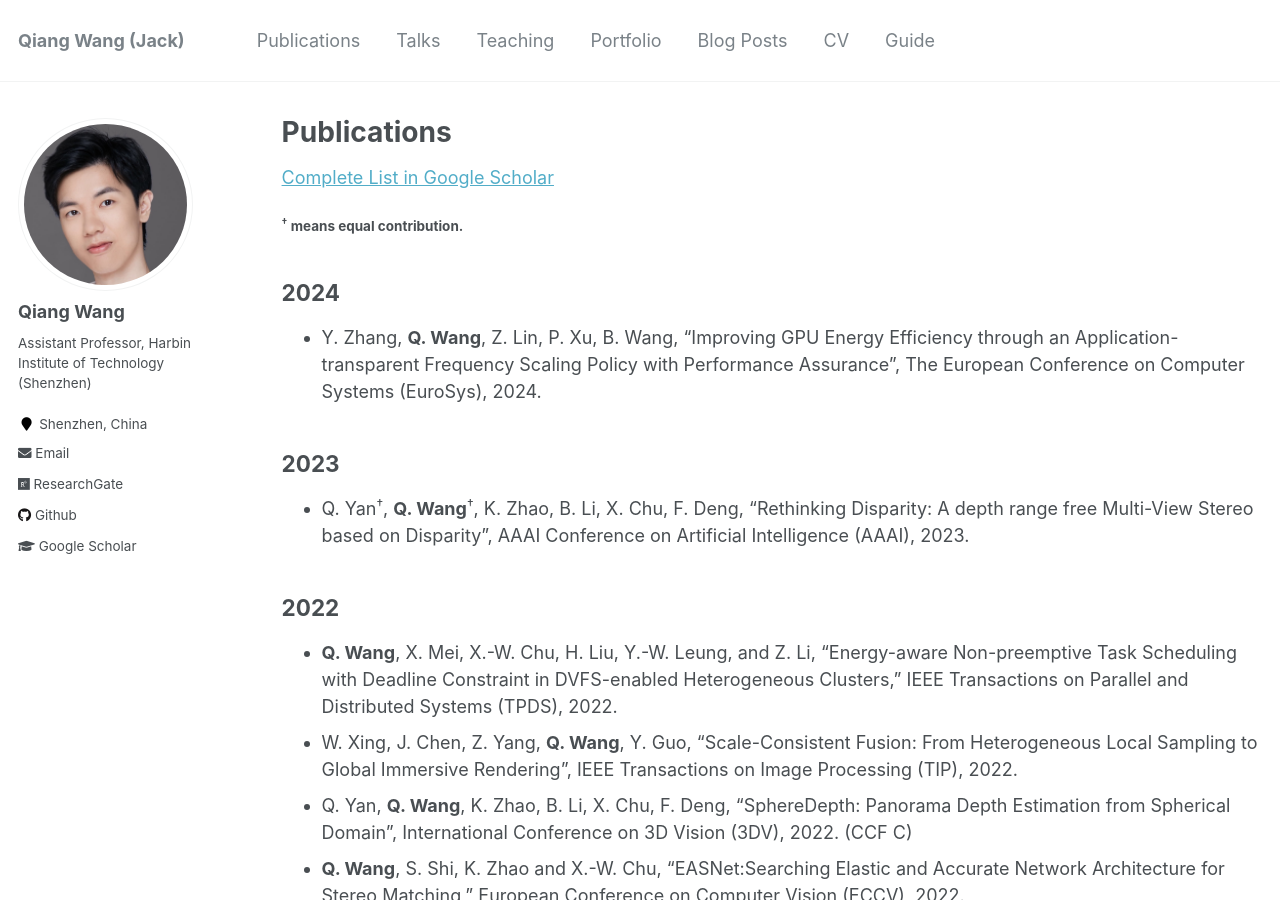
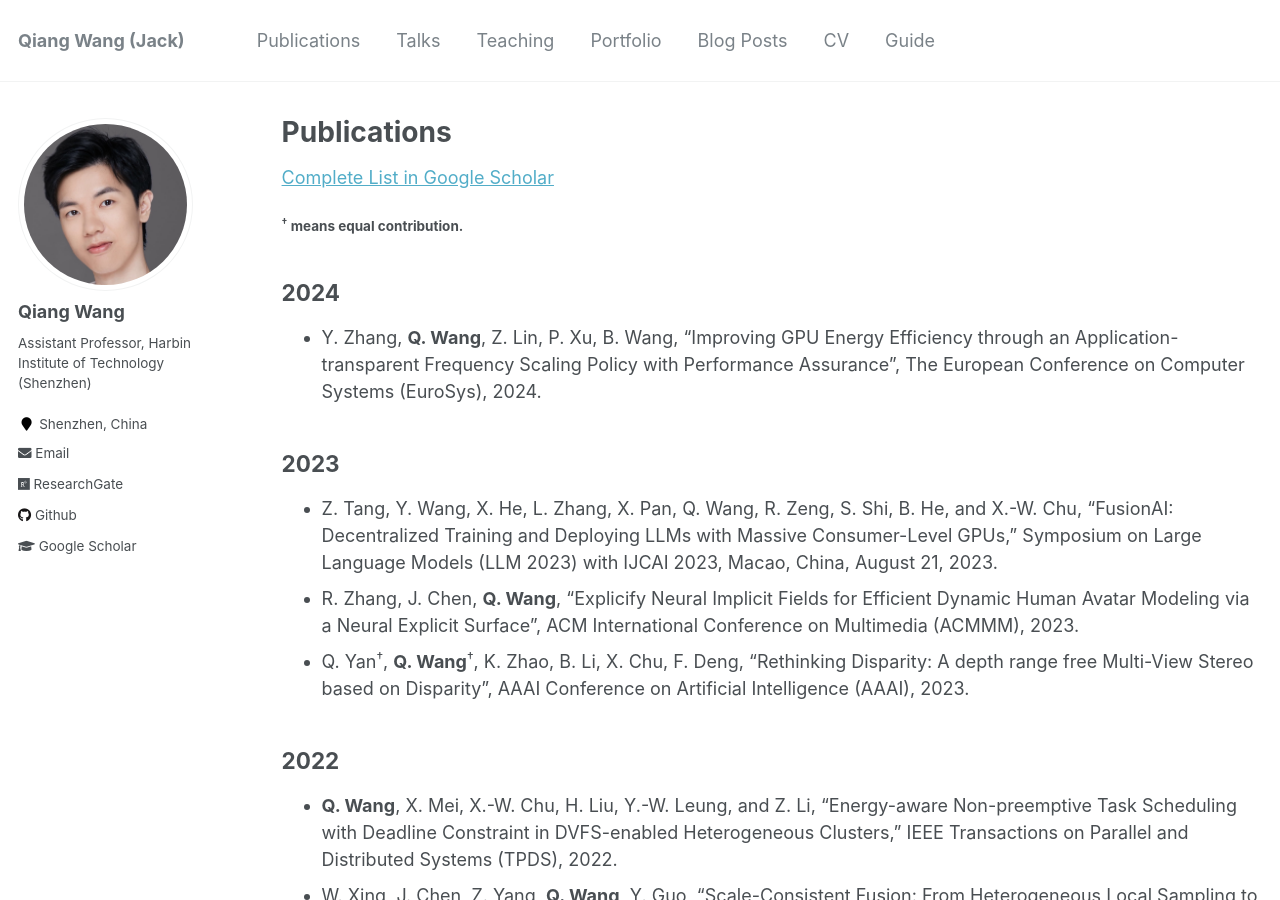
Before and after one commit to blackjack2015/blackjack2015.github.io, a Jekyll site: the page built from _pages/publications.md, in a window 1280 px wide and 900 px high. Built offline with Jekyll 4.4.1, drawn with Linux system fonts in a browser that asks for light colours.

Commit message:
Update publications.md

```diff
--- a/_pages/publications.md
+++ b/_pages/publications.md
@@ -23,6 +23,8 @@ author_profile: true
 + Y. Zhang, **Q. Wang**, Z. Lin, P. Xu, B. Wang, "Improving GPU Energy Efficiency through an Application-transparent Frequency Scaling Policy with Performance Assurance", The European Conference on Computer Systems (EuroSys), 2024.
 
 ## 2023
++ Z. Tang, Y. Wang, X. He, L. Zhang, X. Pan, Q. Wang, R. Zeng, S. Shi, B. He, and X.-W. Chu, "FusionAI: Decentralized Training and Deploying LLMs with Massive Consumer-Level GPUs," Symposium on Large Language Models (LLM 2023) with IJCAI 2023, Macao, China, August 21, 2023.
++ R. Zhang, J. Chen, **Q. Wang**, "Explicify Neural Implicit Fields for Efficient Dynamic Human Avatar Modeling via a Neural Explicit Surface", ACM International Conference on Multimedia (ACMMM), 2023.
 + Q. Yan<sup>&dagger;</sup>, **Q. Wang**<sup>&dagger;</sup>, K. Zhao, B. Li, X. Chu, F. Deng, "Rethinking Disparity: A depth range free Multi-View Stereo based on Disparity", AAAI Conference on Artificial Intelligence (AAAI), 2023.
 
 ## 2022
```
